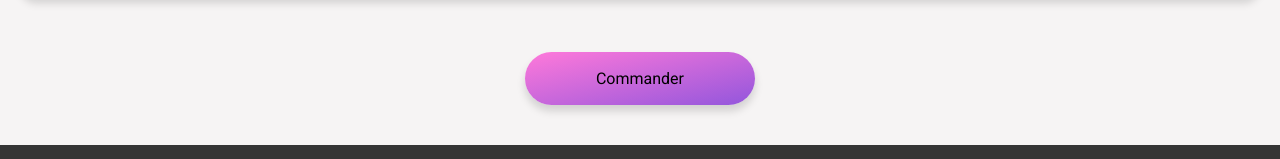
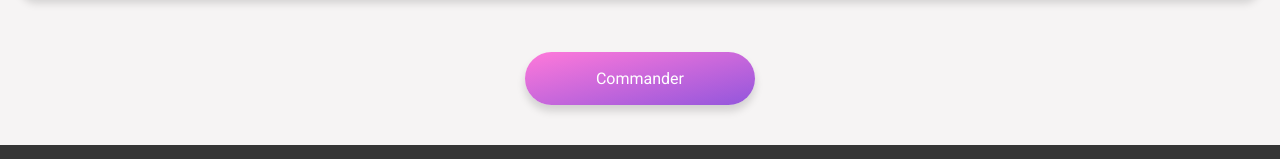
Before and after one commit to clotou/ClotildeLacaille_3_ohmyfood, a website: page views/citerouge.html in a window 1280 px wide. Shown: the part 1361-1520 px from the top of the page. Drawn offline with Linux system fonts and the light colour scheme; a web font is replaced by a local one.

Commit message:
couleur text bouton restau fixé

```diff
--- a/views/citerouge.html
+++ b/views/citerouge.html
@@ -170,7 +170,7 @@
       </div>
       <div class="button-commande">
         <a class="button" href="#restaurants">
-          <div class="button-text">Commander</div>
+          <div class="button--text">Commander</div>
         </a>
       </div>
     </section>
```
Also changed, not shown: views/delice.html (+1 -1 lines), views/menilmontant.html (+1 -1 lines).
